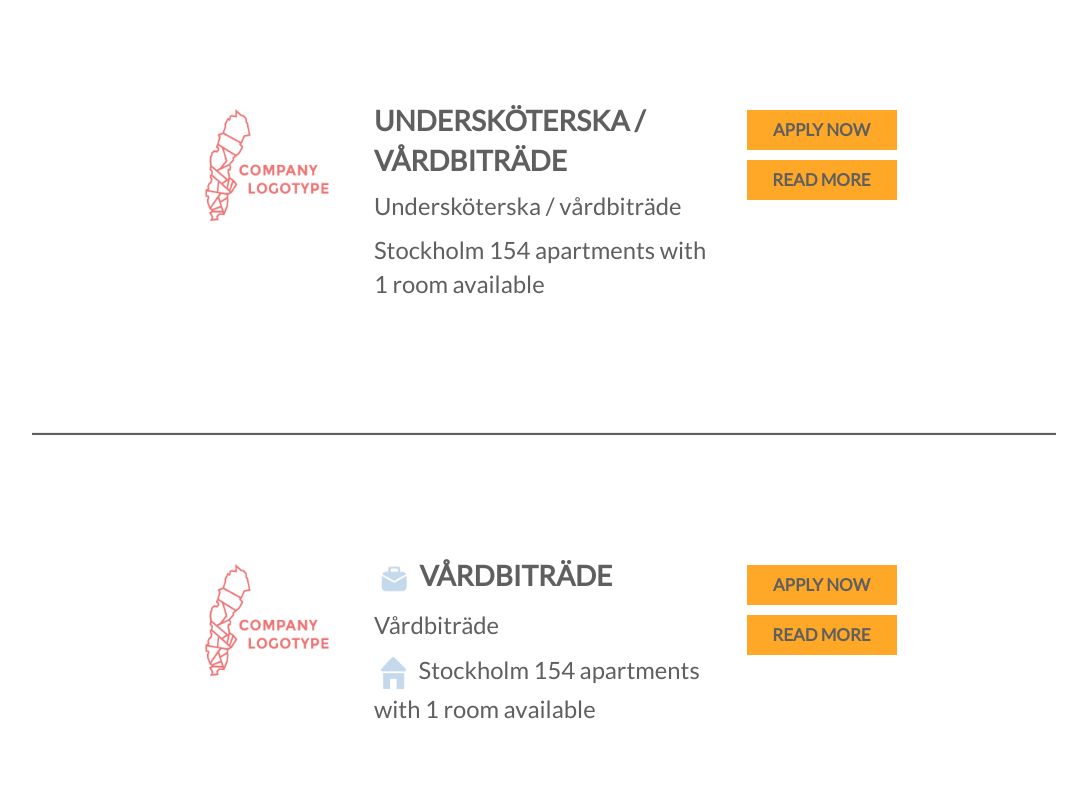
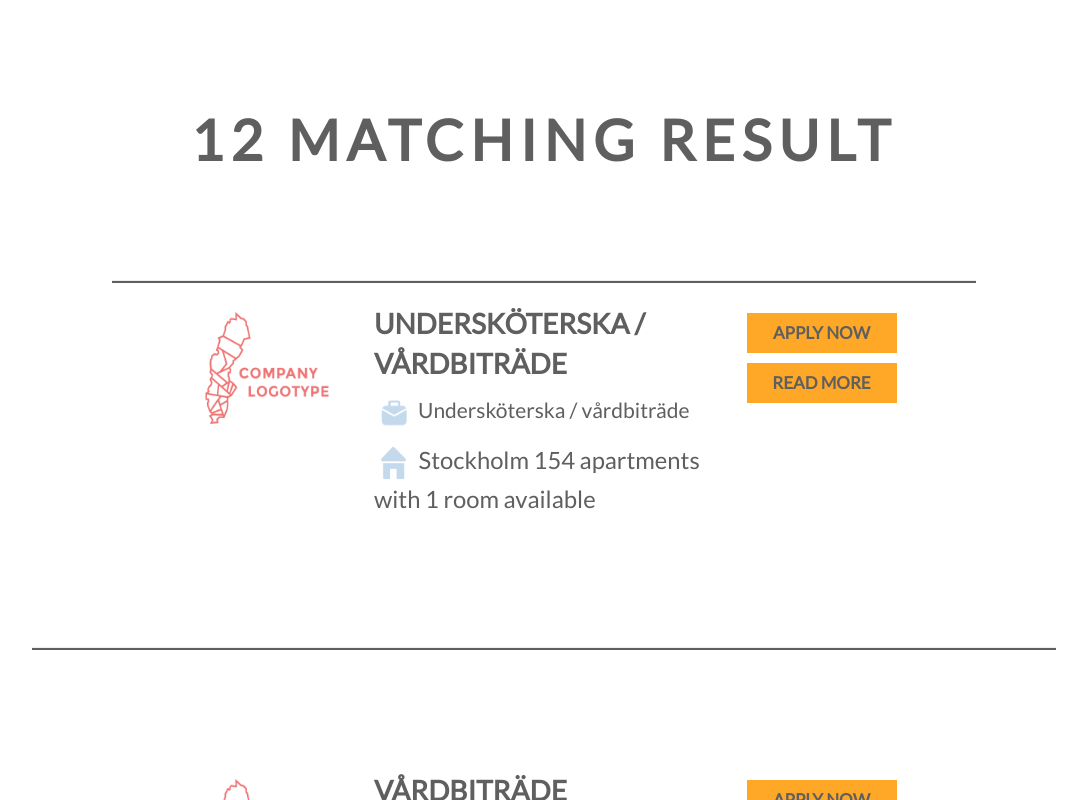
Before and after one commit to saramartins/h4s, a plain HTML site: page index.html at #!/results in a window 1280 px wide. Both pictures are taken after typing "Sample" into the empty fields and a click on the button "SEARCH". Shown: the part 1600-2400 px from the top of the page, without its empty margins (96-1183 px from the left). Drawn offline with nearby package versions, Linux system fonts and the light colour scheme; some packages are replaced by stand-ins of ours.

Commit message:
fixat text o ikoner

```diff
--- a/css/stylesheet.css
+++ b/css/stylesheet.css
@@ -128,13 +128,13 @@ p#kommun1{
 p#yrkeom{
   text-align: left;
   font-family: 'Lato';
-  font-size: 170%;
+  font-size: 150%;
 }
 
 p#yrke1om{
   text-align: left;
   font-family: 'Lato';
-  font-size: 170%;
+  font-size: 150%;
 }
 
 .housing-section {
--- a/js/script.js
+++ b/js/script.js
@@ -46,9 +46,9 @@ var kommun = "";
   yrke += " " + x[0].getElementsByTagName("annonsrubrik")[0].childNodes[0].nodeValue;
 
   //document.getElementById("demo").innerHTML = table;
-  document.getElementById("kommun").innerHTML = kommun;
+  document.getElementById("kommun").innerHTML ="<img height = '40px;' width = '40px;' src=\'img/ikon_housing-01.png\'>" +  kommun;
   document.getElementById("yrke").innerHTML =  yrke;
-  document.getElementById("yrkeom").innerHTML = yrke;
+  document.getElementById("yrkeom").innerHTML = "<img height = '40px;' width = '40px;' src=\'img/ikon_work-01.png\'>" + yrke;
 
 if(nrOfRooms ==1)
 {
@@ -63,8 +63,8 @@ else
 
   //document.getElementById("demo").innerHTML = table;
   document.getElementById("kommun1").innerHTML ="<img height = '40px;' width = '40px;' src=\'img/ikon_housing-01.png\'>" + kommun1;
-  document.getElementById("yrke1").innerHTML = "<img height = '40px;' width = '40px;' src=\'img/ikon_work-01.png\'>" + yrke1;
-  document.getElementById("yrke1om").innerHTML = yrke1;
+  document.getElementById("yrke1").innerHTML =  yrke1;
+  document.getElementById("yrke1om").innerHTML = "<img height = '40px;' width = '40px;' src=\'img/ikon_work-01.png\'>" + yrke1;
 
   kommun2 += " " + x[2].getElementsByTagName("kommunnamn")[0].childNodes[0].nodeValue;
   yrke2 += " " + x[2].getElementsByTagName("annonsrubrik")[0].childNodes[0].nodeValue;
--- a/pages/results.html
+++ b/pages/results.html
@@ -1,5 +1,8 @@
 <script src="../js/script.js"></script>
 <div id="results" class="results-section">
+	<div id = "title"><strong>12 Matching Result</strong></div>
+	<br><br><br><br>
+	<hr>
 	<div class ="row">
 		<div class ="col-lg-2"></div>
 	  	<div class="col-lg-2">
```
